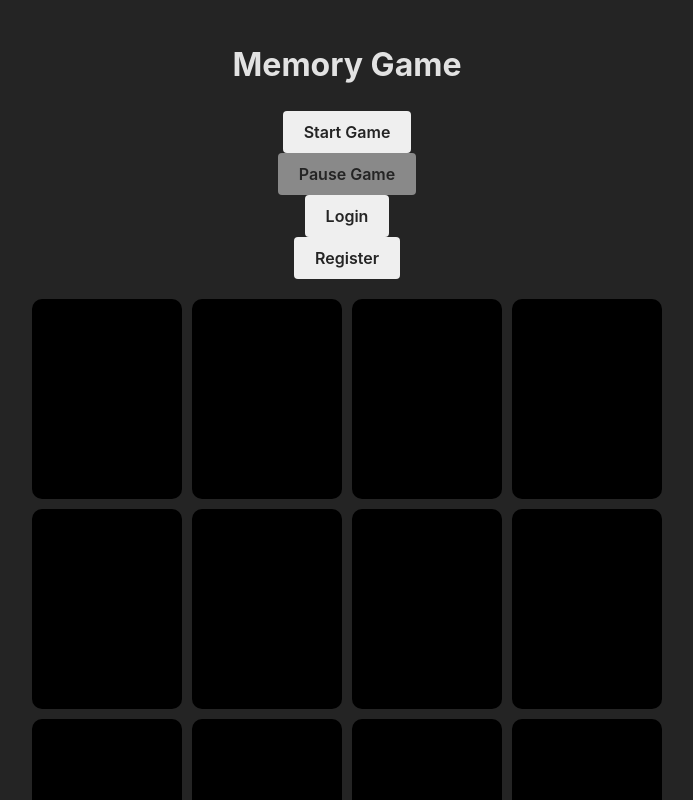
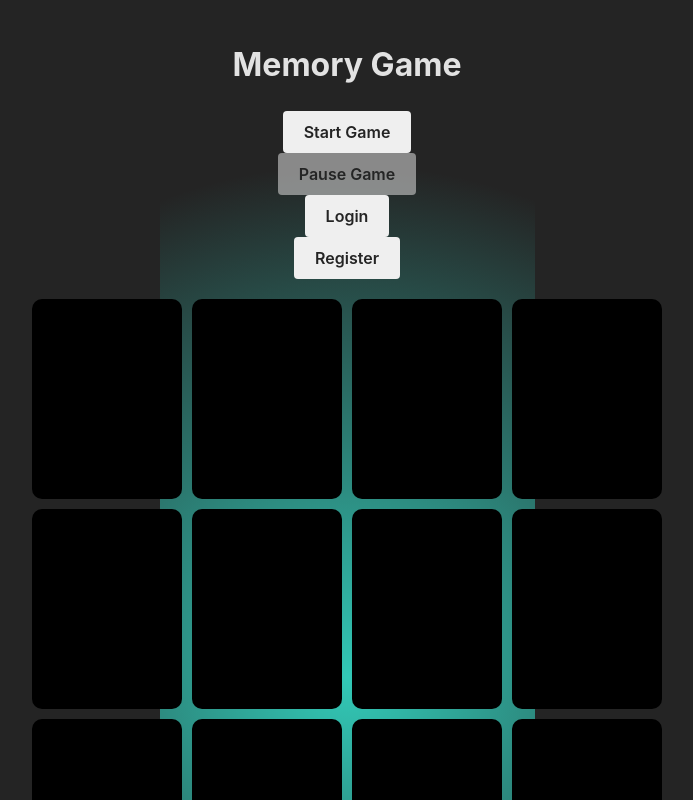
Before and after one commit to Hranto657/memory-game-with-react, a React (Vite) app in the folder frontend/: page / in a window 1280 px wide. Shown: the top 800 px of the page, without its empty margins (293-986 px from the left). Built offline with nearby package versions, Linux system fonts and the light colour scheme.

Commit message:
create container

```diff
--- a/frontend/src/App.tsx
+++ b/frontend/src/App.tsx
@@ -1,8 +1,13 @@
 import React from 'react';
+import Container from './components/Container';
 import Board from './components/Board';
 
 function App() {
-  return <Board />;
+  return (
+    <Container>
+      <Board />
+    </Container>
+  );
 }
 
 export default App;
--- /dev/null
+++ b/frontend/src/components/Container/index.module.css
@@ -0,0 +1,14 @@
+.container {
+  max-width: 375px;
+  width: 100%;
+  margin: 0 auto;
+  box-sizing: border-box;
+  background: radial-gradient(circle, rgba(50, 201, 183, 1) 0%, rgba(50, 201, 183, 0) 75%);
+  background-size: 100% 110%;
+}
+
+@media (max-width: 375px) {
+  .container {
+    padding: 10px;
+  }
+}
--- /dev/null
+++ b/frontend/src/components/Container/index.tsx
@@ -0,0 +1,10 @@
+import React from 'react';
+import { IContainerProps } from './types';
+
+import styles from './index.module.css';
+
+const Container = ({ children }: IContainerProps) => {
+  return <div className={styles.container}>{children}</div>;
+};
+
+export default Container;
--- /dev/null
+++ b/frontend/src/components/Container/types.ts
@@ -0,0 +1,5 @@
+import { ReactNode } from 'react';
+
+export interface IContainerProps {
+  children: ReactNode;
+}
--- a/frontend/src/index.css
+++ b/frontend/src/index.css
@@ -23,6 +23,12 @@
   -moz-osx-font-smoothing: grayscale;
 }
 
+body {
+  margin: 0;
+  padding: 0;
+  box-sizing: border-box;
+}
+
 * {
   font-family: inherit;
 }
```
